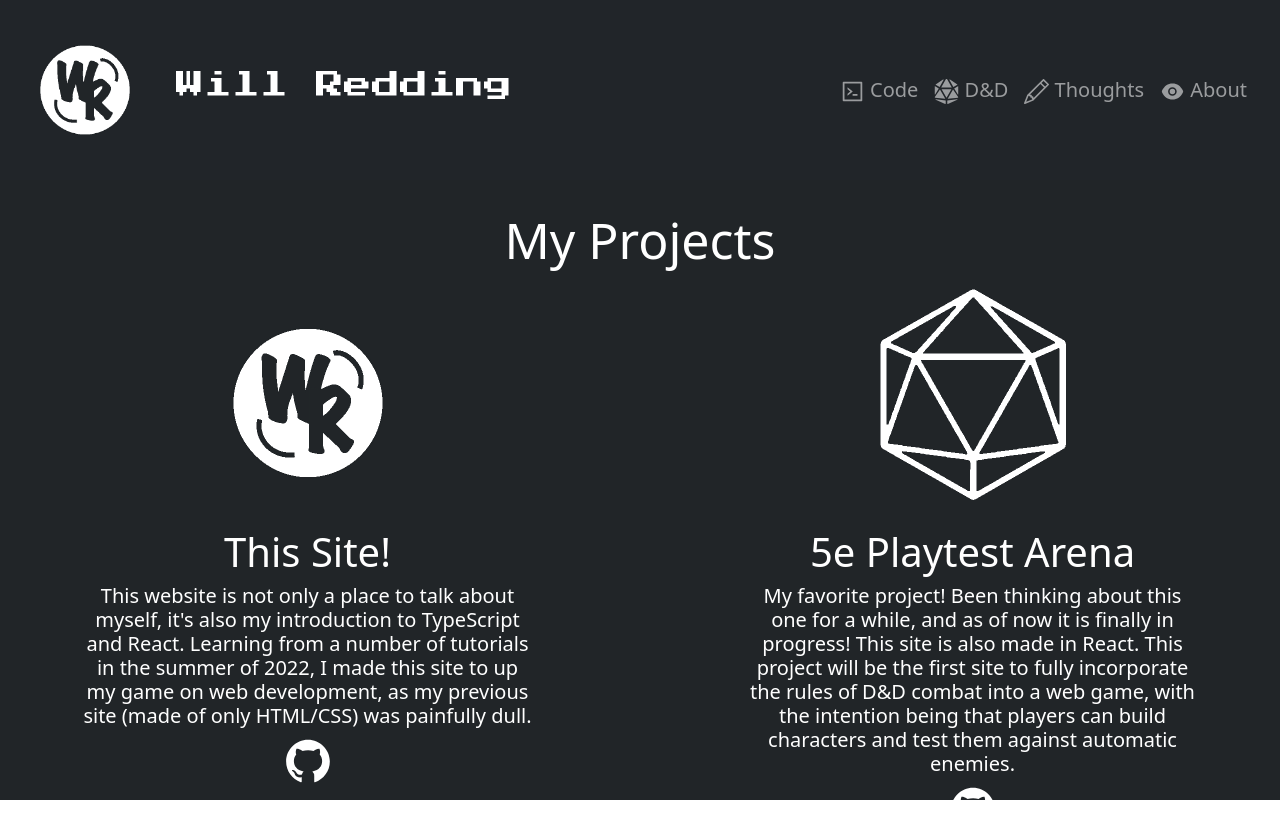
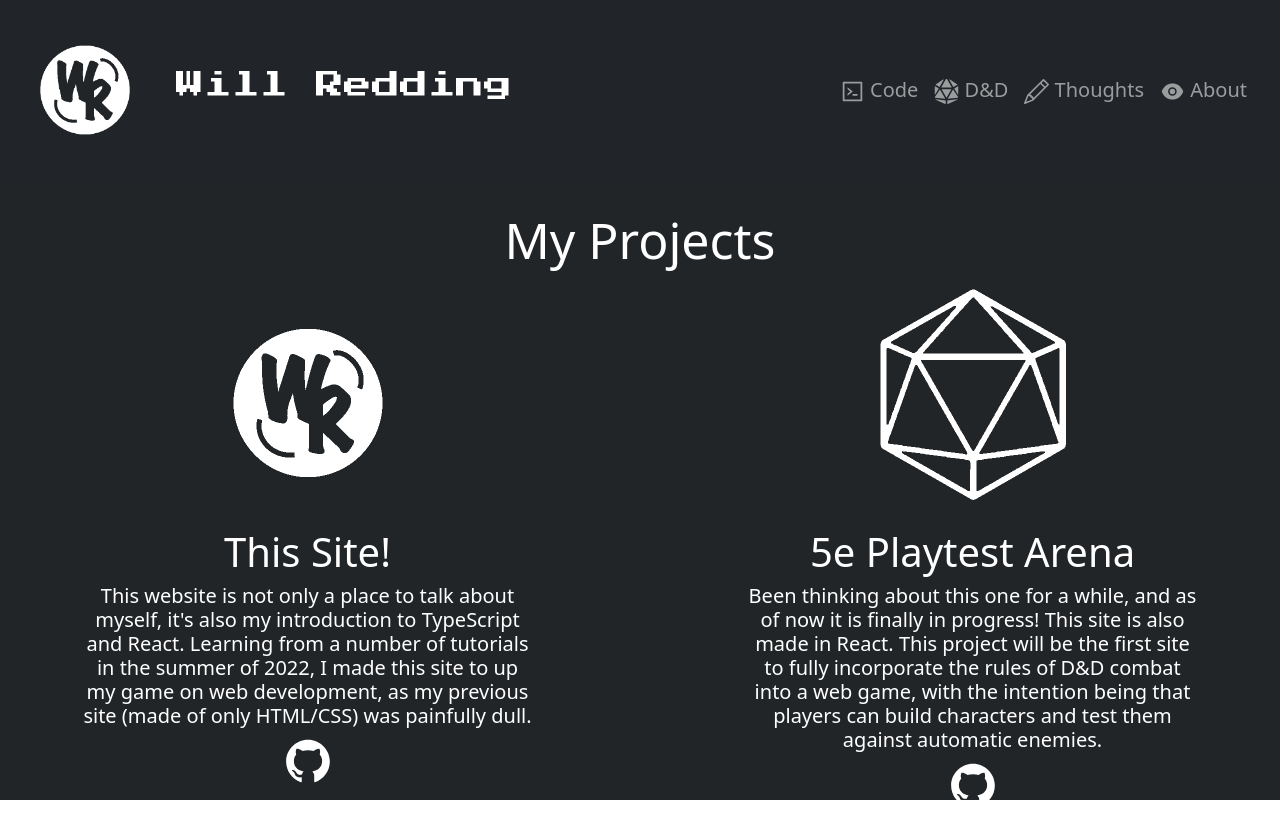
Before and after one commit to willredding314/portfolio, a React (Create React App) app: page /code in a window 1280 px wide. Shown: the top 838 px of the page. Built offline with nearby package versions, Linux system fonts and the light colour scheme.

Commit message:
Temp remove thoughts and playtest arena link

```diff
--- a/src/components/banner.tsx
+++ b/src/components/banner.tsx
@@ -30,7 +30,7 @@ const Banner = () => {
                         <Nav.Link className="banner-link" href="/dnd">
                             <FaDiceD20 size="25"/> D&D
                         </Nav.Link>
-                        <Nav.Link className="banner-link" href="/thoughts">
+                        <Nav.Link className="banner-link" href="/">
                             <BsPencil size="25"/> Thoughts
                         </Nav.Link>
                         <Nav.Link className="banner-link" href="/about">
--- a/src/components/code.tsx
+++ b/src/components/code.tsx
@@ -116,13 +116,13 @@ const Code = () => {
                                 <img src={d20} width="250" height="250"/>
                                 <h1 className="white">5e Playtest Arena</h1>
                                 <h5 className="white">
-                                    My favorite project! Been thinking about this one for a while, and
+                                    Been thinking about this one for a while, and
                                     as of now it is finally in progress! This site is also made in React.
                                     This project will be the first site to fully incorporate the rules
                                     of D&D combat into a web game, with the intention being that players
                                     can build characters and test them against automatic enemies.
                                 </h5>
-                                <a target="_blank" href="https://github.com/willredding314/5e-playtest-arena" ><AiFillGithub className="gh-link" size="50"/></a>
+                                <a target="_blank" href="" ><AiFillGithub className="gh-link" size="50"/></a>
                             </Col>
                         </Row>
                         <br></br>
```
